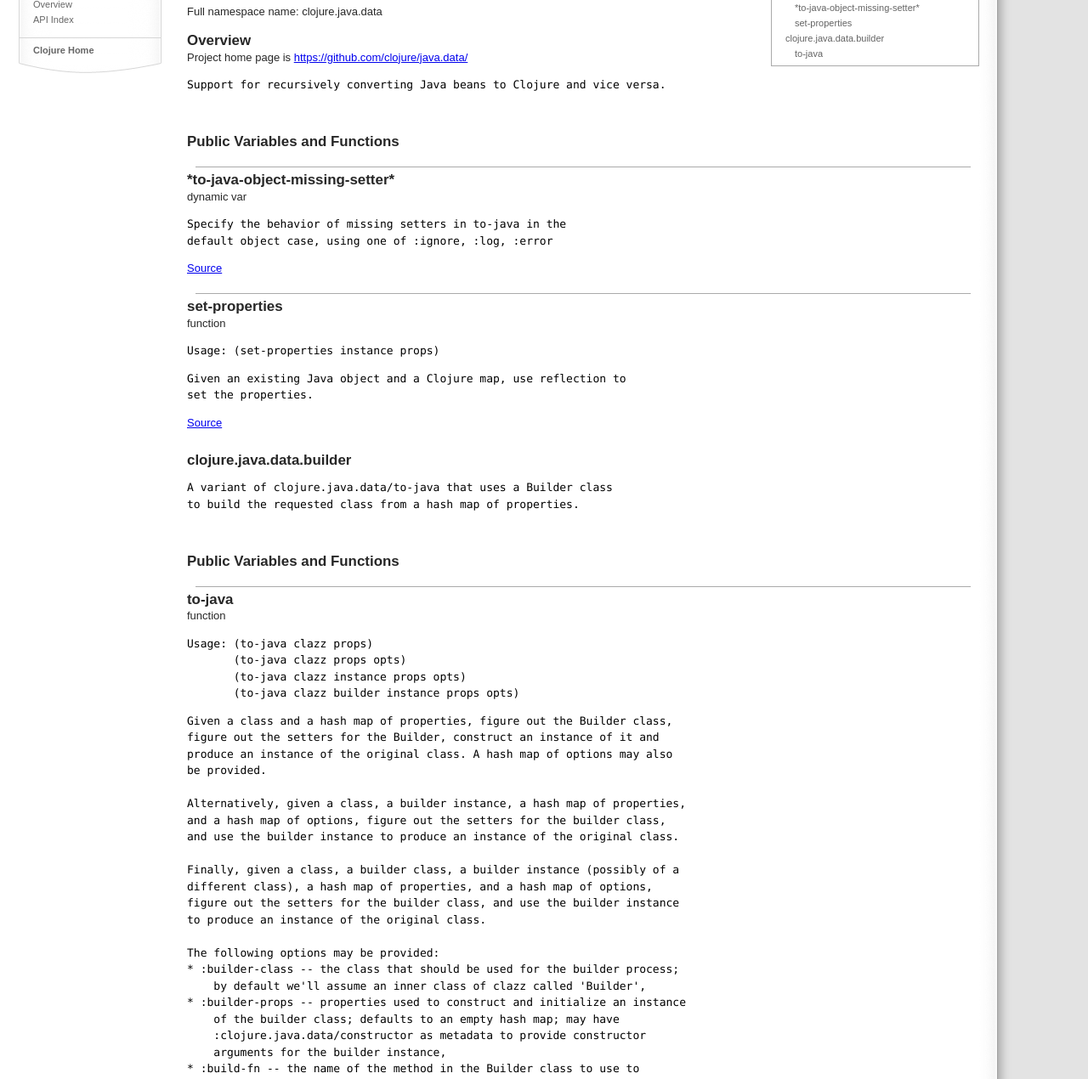
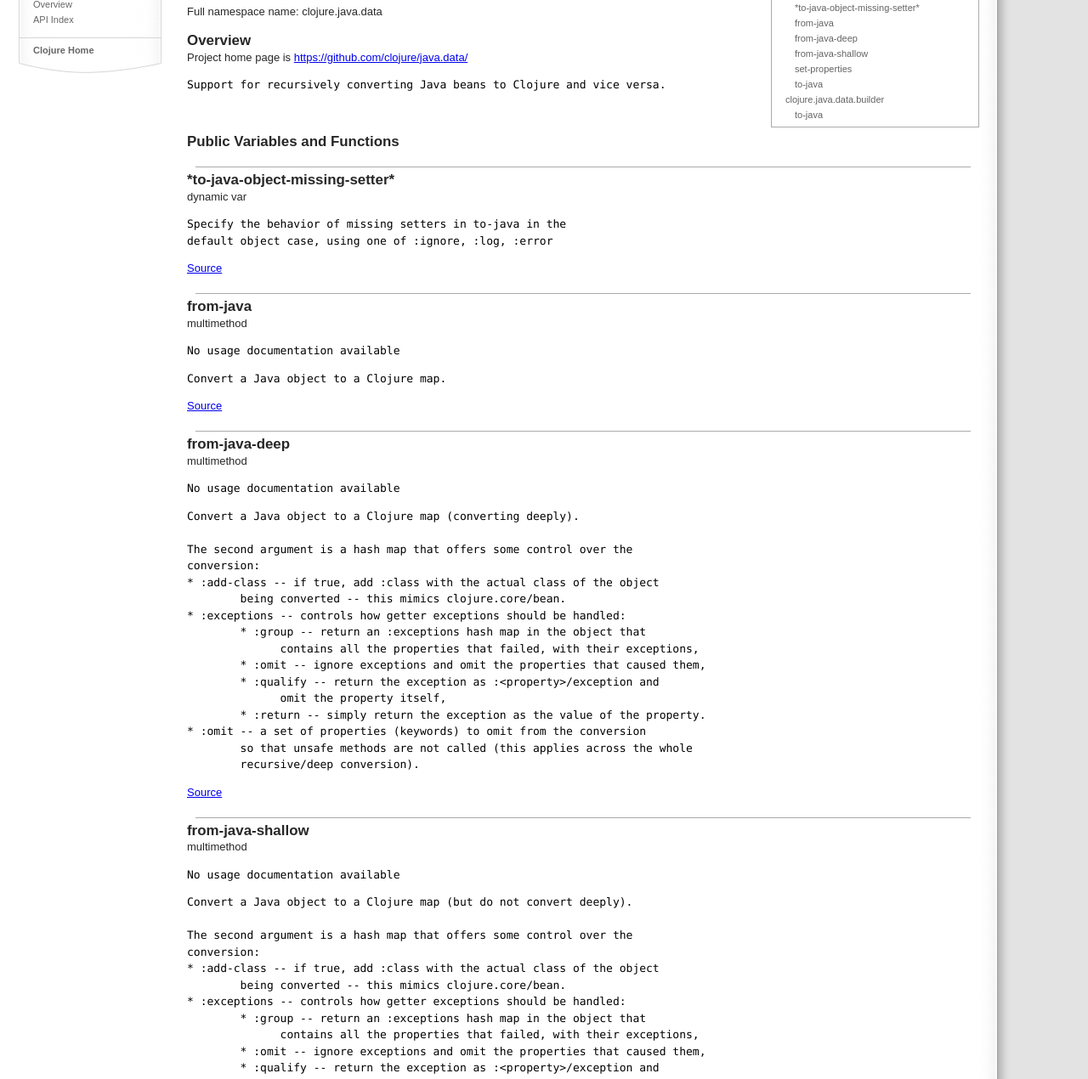
Before and after one commit to clojure/java.data, a plain HTML site: page index.html in a window 1280 px wide. Shown: the part 174-1444 px from the top of the page at 85% size. Drawn offline with Linux system fonts and the light colour scheme.

Commit message:
Autodoc commit

```diff
--- a/index.html
+++ b/index.html
@@ -1,7 +1,7 @@
 <html>
   <head>
     <meta http-equiv="Content-Type" content="text/html; charset=utf-8" />
-    <title>clojure.java.data - java.data 1.0.65-SNAPSHOT API documentation</title>
+    <title>clojure.java.data - java.data 1.0.96-SNAPSHOT API documentation</title>
     <link rel="icon" href="static/favicon.png" />
     <link rel="shortcut icon" href="static/favicon.png" />
     <link rel="stylesheet" href="static/clojure.css" type="text/css" media="all" />
@@ -25,7 +25,7 @@ namespace.
       <div id="leftcolumn"><div style="text-align: center;"></div>
 <div class="menu">
   <div class="WikiCustomNav WikiElement wiki">
-    <span class="toc-header"><span id="project-name">java.data</span> <span id="version">1.0.65-SNAPSHOT</span> API</span><br />
+    <span class="toc-header"><span id="project-name">java.data</span> <span id="version">1.0.96-SNAPSHOT</span> API</span><br />
     <ul>
       <li><a href="index.html" class="wiki_link">Overview</a></li>
       <li><a href="api-index.html" class="wiki_link">API Index</a></li>
@@ -57,7 +57,19 @@ namespace.
       <a href="#clojure.java.data/*to-java-object-missing-setter*" class="toc-entry-anchor">*to-java-object-missing-setter*</a>
 
     </div><div class="toc-entry" style="margin-left: 1em;">
+      <a href="#clojure.java.data/from-java" class="toc-entry-anchor">from-java</a>
+
+    </div><div class="toc-entry" style="margin-left: 1em;">
+      <a href="#clojure.java.data/from-java-deep" class="toc-entry-anchor">from-java-deep</a>
+
+    </div><div class="toc-entry" style="margin-left: 1em;">
+      <a href="#clojure.java.data/from-java-shallow" class="toc-entry-anchor">from-java-shallow</a>
+
+    </div><div class="toc-entry" style="margin-left: 1em;">
       <a href="#clojure.java.data/set-properties" class="toc-entry-anchor">set-properties</a>
+
+    </div><div class="toc-entry" style="margin-left: 1em;">
+      <a href="#clojure.java.data/to-java" class="toc-entry-anchor">to-java</a>
 
     </div>
   </div><div class="toc-section" style="margin-left: 1em;">
@@ -73,7 +85,7 @@ namespace.
 </div>
 </div>
                 <div id="content-tag"><h1 id="overview">API for <span id="clojure.java.data">clojure.java.data</span>
-  - <span id="header-project">java.data</span> <span id="header-version">1.0.65-SNAPSHOT</span><span id="header-status-block"> (<span id="header-status">in development</span>)</span>
+  - <span id="header-project">java.data</span> <span id="header-version">1.0.96-SNAPSHOT</span><span id="header-status-block"> (<span id="header-status">in development</span>)</span>
   </h1>
 <span id="author-line">by <span id="author-name">Cosmin Stejerean, Sean Corfield</span><br /></span>
 <br />Full namespace name: <span id="long-name">clojure.java.data</span>
@@ -101,7 +113,69 @@ default object case, using one of :ignore, :log, :error</pre>
     <pre id="var-specs"></pre>
 
 
-    <a id="var-source" href="https://github.com/clojure/java.data/blob/259b7ed9a25de5c03856633296d19deb18ea3e28/src/main/clojure/clojure/java/data.clj#L18">Source</a>
+    <a id="var-source" href="https://github.com/clojure/java.data/blob/4085ee0018e0d0b91ecfd13b4f40c4b28b08e4ae/src/main/clojure/clojure/java/data.clj#L18">Source</a>
+  </div><div id="var-entry">
+    <br />
+    <hr />
+    <h2 id="clojure.java.data/from-java">from-java</h2>
+    <span id="var-type">multimethod</span><br />
+    <pre id="var-usage">No usage documentation available</pre>
+    <pre id="var-docstr">Convert a Java object to a Clojure map.</pre>
+    <pre id="var-specs"></pre>
+
+
+    <a id="var-source" href="https://github.com/clojure/java.data/blob/4085ee0018e0d0b91ecfd13b4f40c4b28b08e4ae/src/main/clojure/clojure/java/data.clj#L37">Source</a>
+  </div><div id="var-entry">
+    <br />
+    <hr />
+    <h2 id="clojure.java.data/from-java-deep">from-java-deep</h2>
+    <span id="var-type">multimethod</span><br />
+    <pre id="var-usage">No usage documentation available</pre>
+    <pre id="var-docstr">Convert a Java object to a Clojure map (converting deeply).
+
+The second argument is a hash map that offers some control over the
+conversion:
+* :add-class -- if true, add :class with the actual class of the object
+        being converted -- this mimics clojure.core/bean.
+* :exceptions -- controls how getter exceptions should be handled:
+        * :group -- return an :exceptions hash map in the object that
+              contains all the properties that failed, with their exceptions,
+        * :omit -- ignore exceptions and omit the properties that caused them,
+        * :qualify -- return the exception as :&lt;property&gt;/exception and
+              omit the property itself,
+        * :return -- simply return the exception as the value of the property.
+* :omit -- a set of properties (keywords) to omit from the conversion
+        so that unsafe methods are not called (this applies across the whole
+        recursive/deep conversion).</pre>
+    <pre id="var-specs"></pre>
+
+
+    <a id="var-source" href="https://github.com/clojure/java.data/blob/4085ee0018e0d0b91ecfd13b4f40c4b28b08e4ae/src/main/clojure/clojure/java/data.clj#L40">Source</a>
+  </div><div id="var-entry">
+    <br />
+    <hr />
+    <h2 id="clojure.java.data/from-java-shallow">from-java-shallow</h2>
+    <span id="var-type">multimethod</span><br />
+    <pre id="var-usage">No usage documentation available</pre>
+    <pre id="var-docstr">Convert a Java object to a Clojure map (but do not convert deeply).
+
+The second argument is a hash map that offers some control over the
+conversion:
+* :add-class -- if true, add :class with the actual class of the object
+        being converted -- this mimics clojure.core/bean.
+* :exceptions -- controls how getter exceptions should be handled:
+        * :group -- return an :exceptions hash map in the object that
+              contains all the properties that failed, with their exceptions,
+        * :omit -- ignore exceptions and omit the properties that caused them,
+        * :qualify -- return the exception as :&lt;property&gt;/exception and
+              omit the property itself,
+        * :return -- simply return the exception as the value of the property.
+* :omit -- a set of properties (keywords) to omit from the conversion
+        so that unsafe methods are not called.</pre>
+    <pre id="var-specs"></pre>
+
+
+    <a id="var-source" href="https://github.com/clojure/java.data/blob/4085ee0018e0d0b91ecfd13b4f40c4b28b08e4ae/src/main/clojure/clojure/java/data.clj#L58">Source</a>
   </div><div id="var-entry">
     <br />
     <hr />
@@ -114,7 +188,28 @@ set the properties.</pre>
     <pre id="var-specs"></pre>
 
 
-    <a id="var-source" href="https://github.com/clojure/java.data/blob/259b7ed9a25de5c03856633296d19deb18ea3e28/src/main/clojure/clojure/java/data.clj#L211">Source</a>
+    <a id="var-source" href="https://github.com/clojure/java.data/blob/4085ee0018e0d0b91ecfd13b4f40c4b28b08e4ae/src/main/clojure/clojure/java/data.clj#L298">Source</a>
+  </div><div id="var-entry">
+    <br />
+    <hr />
+    <h2 id="clojure.java.data/to-java">to-java</h2>
+    <span id="var-type">multimethod</span><br />
+    <pre id="var-usage">No usage documentation available</pre>
+    <pre id="var-docstr">Convert Clojure data to an instance of the specified Java class.
+Several basic types have obvious conversions, but for a hash map
+reflection is used to set the properties. If the class is an interface, we
+can't create an instance of it, unless the Clojure map already implements it.
+
+When java.time.Instant is available (Java 8+), we can convert a hash map
+containing :nano and :epochSecond to Instant, as this is the reverse of
+Instant-&gt;map.
+
+A XMLGregorianCalendar object can be constructed from the following keys
+:year, :month, :day, :hour, :minute, :second, and :timezone.</pre>
+    <pre id="var-specs"></pre>
+
+
+    <a id="var-source" href="https://github.com/clojure/java.data/blob/4085ee0018e0d0b91ecfd13b4f40c4b28b08e4ae/src/main/clojure/clojure/java/data.clj#L24">Source</a>
   </div>
 </div>
 
@@ -184,7 +279,7 @@ The following options may be provided:
           </div>
 	</div>
 	<div id="foot">
-	  <div id="copyright" style="text-align: center;">Copyright 2007-2019 by Rich Hickey and the various contributors</div>
+	  <div id="copyright" style="text-align: center;">Copyright 2007-2023 by Rich Hickey and the various contributors</div>
 	</div>
       </div>
       <div id="DesignedBy">Logo &amp; site design by <a href="http://www.tomhickey.com" title="Visit Tom Hickey's website.">Tom Hickey</a>.<br />
```
Also changed, not shown: api-index.html (+9 -5 lines).
